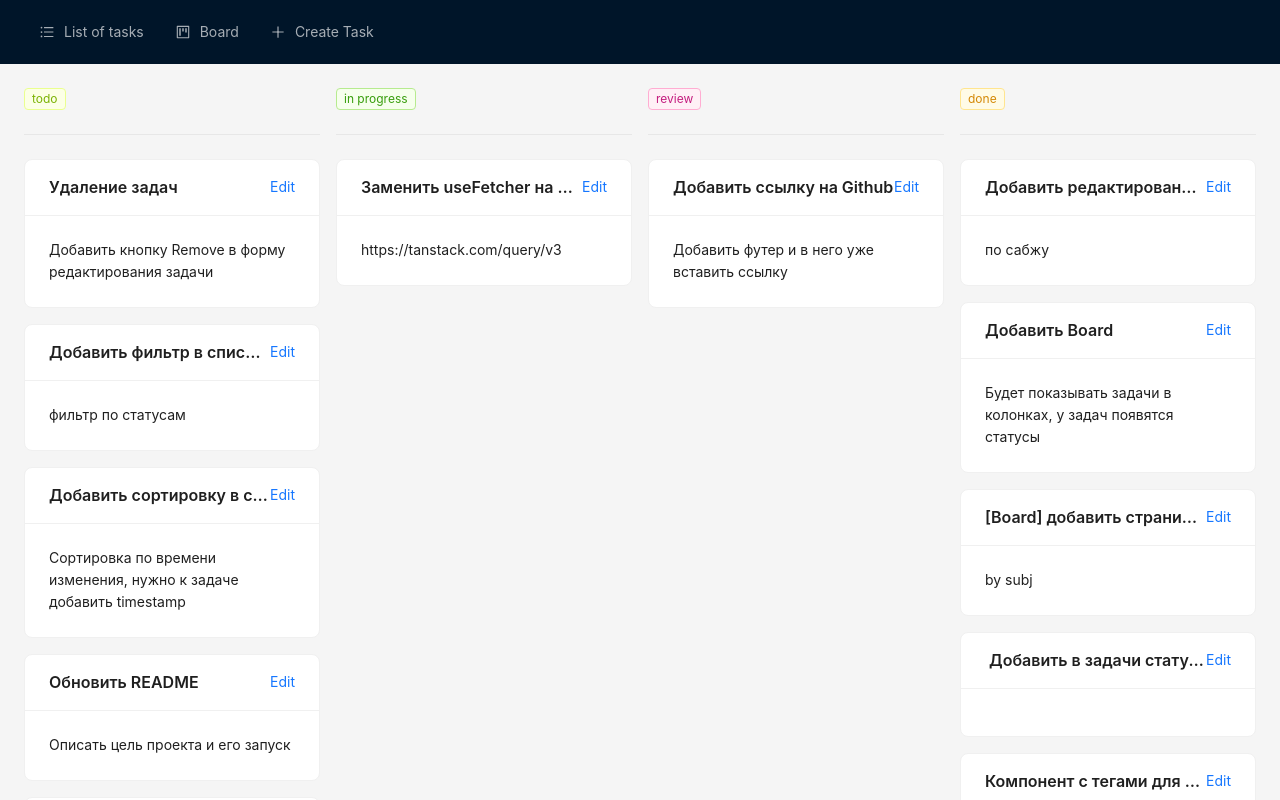
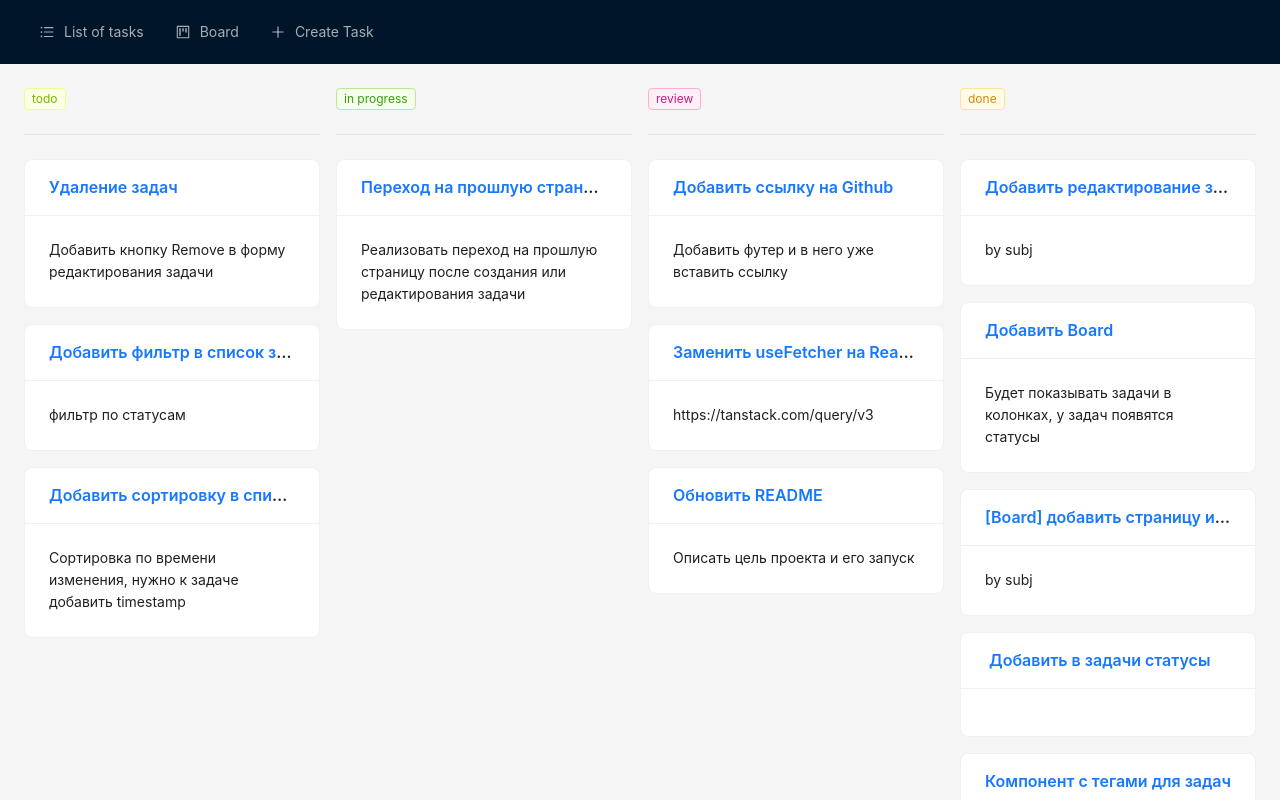
Before and after one commit to eruzanov/task-manager, a React (Vite) app: page /board in a window 1280 px wide. Shown: the top 800 px of the page. Built offline with nearby package versions, Linux system fonts and the light colour scheme; data requests are answered from the project's data file.

Commit message:
go back after editing a task

```diff
--- a/server/db.json
+++ b/server/db.json
@@ -2,7 +2,7 @@
   "tasks": [
     {
       "title": "Добавить редактирование задач",
-      "description": "по сабжу",
+      "description": "by subj",
       "statusId": "73d5",
       "id": "fe75"
     },
@@ -25,9 +25,9 @@
       "id": "b98b"
     },
     {
-      "id": "c4b3",
-      "title": "TEST",
-      "description": "desc"
+      "title": "TESTq",
+      "description": "desc",
+      "id": "c4b3"
     },
     {
       "title": " Добавить в задачи статусы",
@@ -71,7 +71,7 @@
     {
       "title": "Заменить useFetcher на React Query",
       "description": "https://tanstack.com/query/v3",
-      "statusId": "f7a2",
+      "statusId": "d6af",
       "id": "f19a"
     },
     {
@@ -83,13 +83,13 @@
     {
       "title": "Обновить README",
       "description": "Описать цель проекта и его запуск",
-      "statusId": "819e",
+      "statusId": "d6af",
       "id": "6adb"
     },
     {
       "title": "Переход на прошлую страницу страницу после изменения задачи",
-      "description": "Реализовать перход на прошлую страницу после создания или редактирования задачи",
-      "statusId": "819e",
+      "description": "Реализовать переход на прошлую страницу после создания или редактирования задачи",
+      "statusId": "f7a2",
       "id": "19ca"
     }
   ],
--- a/src/components/board-card/index.tsx
+++ b/src/components/board-card/index.tsx
@@ -8,7 +8,5 @@ interface BoardCardProps {
 }
 
 export const BoardCard: React.FC<BoardCardProps> = ({ id, title, content }) => (
-    <Card title={title} extra={<Link to={`/task/${id}`}>Edit</Link>}>
-        {content}
-    </Card>
+    <Card title={<Link to={`/task/${id}`}>{title}</Link>}>{content}</Card>
 );
--- a/src/components/form-create-task/index.tsx
+++ b/src/components/form-create-task/index.tsx
@@ -11,7 +11,7 @@ export const FormCreateTask = () => {
     const onFinish = (data: NewTask) => create(data);
 
     useEffect(() => {
-        if (isSuccess) navigate("/");
+        if (isSuccess) navigate(-1);
     }, [navigate, isSuccess]);
 
     return (
--- a/src/components/form-edit-task/index.tsx
+++ b/src/components/form-edit-task/index.tsx
@@ -1,17 +1,20 @@
-import { Typography } from "antd";
-import { useParams } from "react-router-dom";
+import { useEffect } from "react";
+import { useNavigate, useParams } from "react-router-dom";
 import { FormTask } from "components/form-task";
 import { useEditTask } from "features/tasks/useEditTask";
 
 export const FormEditTask = () => {
-    const { taskId } = useParams();
-    const { task, update, isLoading } = useEditTask(taskId);
+    const navigate = useNavigate();
+    const { taskId } = useParams() as { taskId: string };
+    const { task, update, isLoading, isSuccess } = useEditTask(taskId);
+
+    useEffect(() => {
+        if (isSuccess) navigate(-1);
+    }, [isSuccess, navigate]);
 
     return (
         <>
-            <h2>
-                Edit task: <Typography.Text mark>{taskId}</Typography.Text>
-            </h2>
+            <h2>Edit task #{taskId}</h2>
             <FormTask onFinish={update} data={task} isLoading={isLoading} />
         </>
     );
--- a/src/components/list-of-tasks/index.tsx
+++ b/src/components/list-of-tasks/index.tsx
@@ -1,4 +1,6 @@
 import { List, theme } from "antd";
+import { Link } from "react-router-dom";
+
 import { useTasks } from "features/tasks/useTasks";
 import { Status } from "components/status";
 
@@ -20,7 +22,7 @@ export const ListOfTasks = () => {
             renderItem={(task) => (
                 <List.Item>
                     <List.Item.Meta
-                        title={<a href={`/task/${task.id}`}>{task.title}</a>}
+                        title={<Link to={`/task/${task.id}`}>{task.title}</Link>}
                         description={task.description}
                     />
                     <Status statusId={task.statusId} />
--- a/src/features/tasks/useEditTask.ts
+++ b/src/features/tasks/useEditTask.ts
@@ -1,22 +1,23 @@
-import { useQuery, useMutation } from "react-query";
+import { useCallback } from "react";
+import { useMutation } from "react-query";
+
+import { useTask } from "./useTask";
 import { Task } from "./types";
 
 const API_URL = import.meta.env.VITE_API_URL;
 
-const getTask = async (id: string | undefined): Promise<Task> => {
-    const response = await fetch(`${API_URL}/tasks/${id}`);
+export const useEditTask = (id: string) => {
+    const { task } = useTask(id);
+    const updateTask = useCallback(
+        (payload: Task) => {
+            return fetch(`${API_URL}/tasks/${id}`, {
+                method: "put",
+                body: JSON.stringify(payload),
+            });
+        },
+        [id]
+    );
+    const { mutate, isLoading, isSuccess } = useMutation(updateTask);
 
-    return response.json();
+    return { task, update: mutate, isLoading, isSuccess };
 };
-
-export const useEditTask = (id: string | undefined) => {
-    const { data, isLoading } = useQuery(["tasks", id], () => getTask(id));
-    const { mutate } = useMutation((payload: Task) =>
-        fetch(`${API_URL}/tasks/${id}`, {
-            method: "put",
-            body: JSON.stringify(payload),
-        })
-    );
-
-    return { task: data, update: mutate, isLoading };
-};
--- /dev/null
+++ b/src/features/tasks/useTask.ts
@@ -0,0 +1,15 @@
+import { useQuery } from "react-query";
+import { Task } from "./types";
+import { useCallback } from "react";
+
+const API_URL = import.meta.env.VITE_API_URL;
+
+export const useTask = (id: string) => {
+    const getTask = useCallback(async (id: string): Promise<Task> => {
+        const response = await fetch(`${API_URL}/tasks/${id}`);
+        return response.json();
+    }, []);
+    const { data } = useQuery(["tasks", id], () => getTask(id));
+
+    return { task: data };
+};
```
